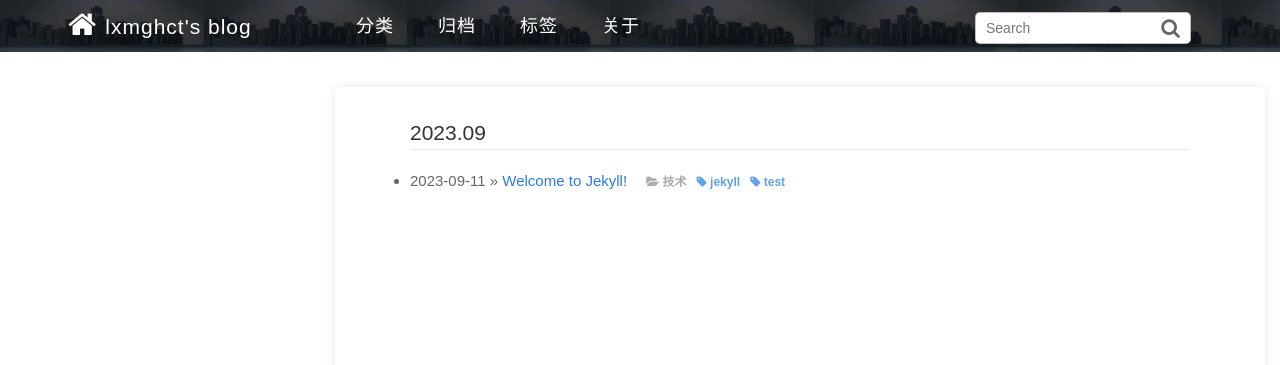
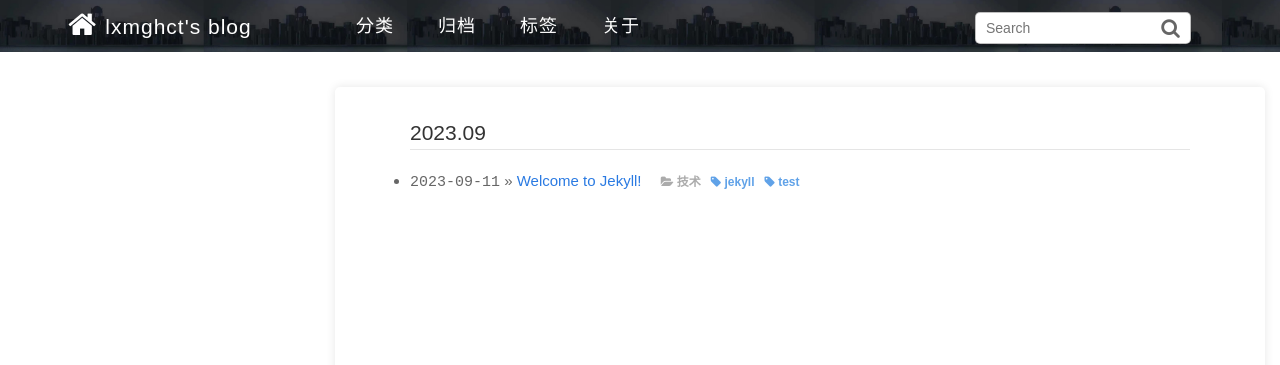
Before and after one commit to lxmghct/lxmghct.github.io, a Jekyll site: the page built from pages/archive.html, in a window 1280 px wide. Shown: the top 365 px of the page. Built offline with Jekyll 4.4.1, drawn with Linux system fonts in a browser that asks for light colours.

Commit message:
Update: 将文章发布时间改为等宽字体

```diff
--- a/_includes/post_record.html
+++ b/_includes/post_record.html
@@ -1,5 +1,5 @@
 <!-- _includes/post_record.html -->
-<span>{{ include.post.date | date: "%Y-%m-%d" }}</span> &raquo;
+<span class="post-time">{{ include.post.date | date: "%Y-%m-%d" }}</span> &raquo;
 <a href="{{ include.post.url }}">{{ include.post.title }}</a>
 
 &nbsp;
--- a/assets/css/pages/index.css
+++ b/assets/css/pages/index.css
@@ -6,6 +6,10 @@
 	padding: 2em;
 	border-radius: 5px;
 	box-shadow: 0 0 10px rgba(0, 0, 0, 0.1);
+}
+.post-time {
+	/* 等宽字体 */
+	font-family: 'Courier New', Courier, monospace;
 }
 
 /**
```
